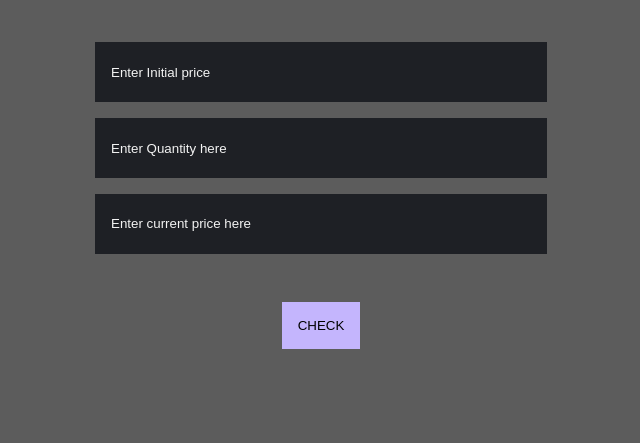
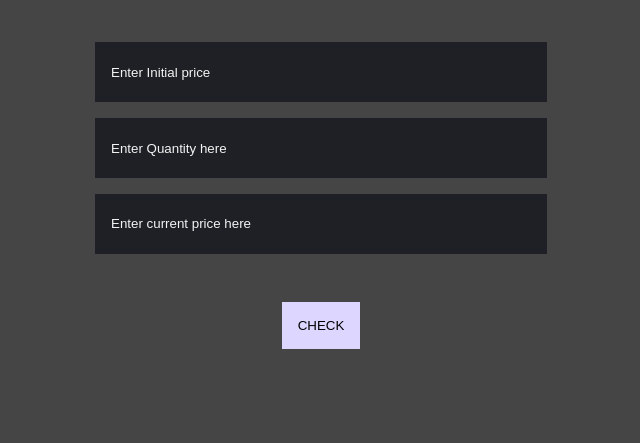
Before and after one commit to Richa-rani02/Stocks-Price, a plain HTML site: page index.html in a window 1280 px wide. Shown: the part 146-589 px from the top of the page, without its empty margins (319-959 px from the left). Drawn offline with Linux system fonts and the light colour scheme.

Commit message:
refactor:style updated

```diff
--- a/styles.css
+++ b/styles.css
@@ -8,7 +8,7 @@ body {
 :root {
     --primary-color: #f3f3f3;
     --black: #1e2025;
-    --blacklight: #5C5C5C;
+    --blacklight: #454545;
 }
 
 .container {
@@ -39,7 +39,7 @@ input {
 }
 
 button {
-    background: #C4B5FD;
+    background: #DDD6FE;
     box-shadow: 0px 0px 0px transparent;
     display: block;
     margin: auto;
```
